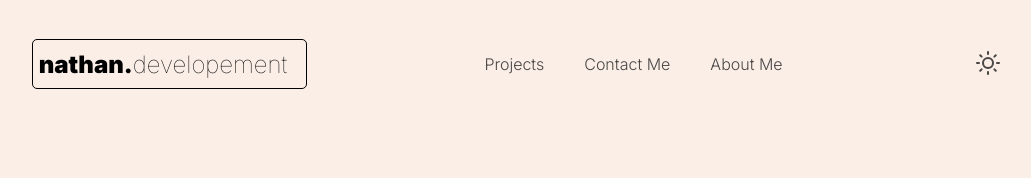
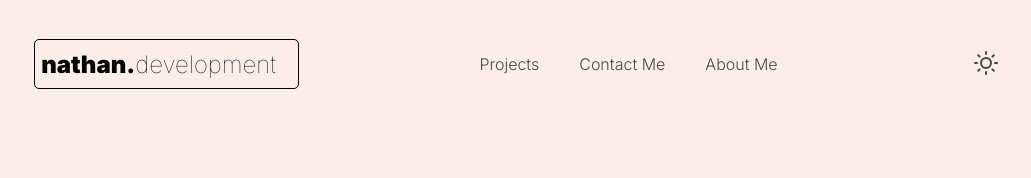
Before and after one commit to NateLog/react-portfolio, a Next.js app: page / in a window 1280 px wide. Shown: the top 178 px of the page, without its empty margins (116-1147 px from the left). Built offline with nearby package versions, Linux system fonts and the light colour scheme.

Commit message:
flexbox order bug fix

```diff
--- a/src/components/Header/Header.js
+++ b/src/components/Header/Header.js
@@ -9,7 +9,7 @@ function Header() {
       <Link href="/" className={styles.logoWrapper}>
         <div className={styles.logoText}>
           nathan.
-          <span className={styles.logoSubtext}>developement</span>
+          <span className={styles.logoSubtext}>development</span>
         </div>
       </Link>
       <Navbar />
--- a/src/components/Header/Header.module.css
+++ b/src/components/Header/Header.module.css
@@ -1,13 +1,15 @@
 .head {
   display: flex;
   justify-content: space-evenly;
+  flex-wrap: wrap;
   align-items: center;
   padding: 16px;
 }
 
 .logoWrapper {
   height: 50px;
-  aspect-ratio: 5.5;
+  aspect-ratio: 5.3;
+  order: -2;
   border: solid;
   border-width: 1px;
   border-radius: 5px;
@@ -19,6 +21,21 @@
   align-items: center;
   font-size: 1.5rem;
   padding: 6px;
+  cursor: pointer;
+}
+
+.darkModeButton {
+  border: none;
+  order: -1;
+  display: block;
+  position: relative;
+  padding: 8px 16px;
+  text-decoration: none;
+  background: none;
+  color: black;
+  font-weight: 300;
+  opacity: 0.7;
+  transition: opacity 500ms;
   cursor: pointer;
 }
 
@@ -43,20 +60,12 @@
   font-weight: 150;
 }
 
-.darkModeButton {
-  border: none;
-  display: block;
-  position: relative;
-  padding: 8px 16px;
-  text-decoration: none;
-  background: none;
-  color: black;
-  font-weight: 300;
-  opacity: 0.7;
-  transition: opacity 500ms;
-  cursor: pointer;
-}
-
 .darkModeButton :hover {
   opacity: 1;
 }
+
+@media (min-width: 760px) {
+  .darkModeButton {
+    order: 2;
+  }
+}
--- a/src/components/Navbar/Navbar.module.css
+++ b/src/components/Navbar/Navbar.module.css
@@ -10,6 +10,8 @@
 
 .navlinks {
   display: flex;
+  max-width: 400px;
+  flex-wrap: wrap;
   gap: 8px;
   padding: 0;
   list-style-type: none;
```
